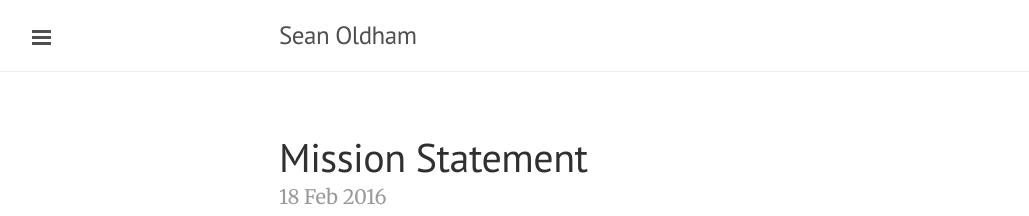
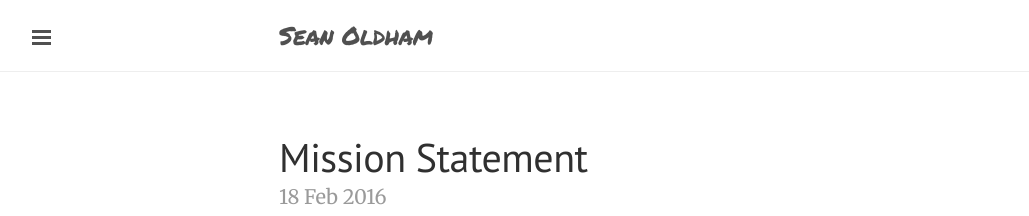
Before and after one commit to seanoldham/seanosaur.github.io, a Jekyll site: the page built from index.html, in a window 1280 px wide. Shown: the top 216 px of the page, without its empty margins (1-1030 px from the left). Built offline with Jekyll 4.4.1, drawn with Linux system fonts in a browser that asks for light colours; the list of posts is cut into pages by our own code.

Commit message:
Update lanyon.css

```diff
--- a/public/css/lanyon.css
+++ b/public/css/lanyon.css
@@ -100,6 +100,7 @@ h1, h2, h3, h4, h5, h6 {
   border-bottom: 1px solid #eee;
 }
 .masthead-title {
+  font-family: "Permanent Marker";
   margin-top: 0;
   margin-bottom: 0;
   color: #505050;
```
